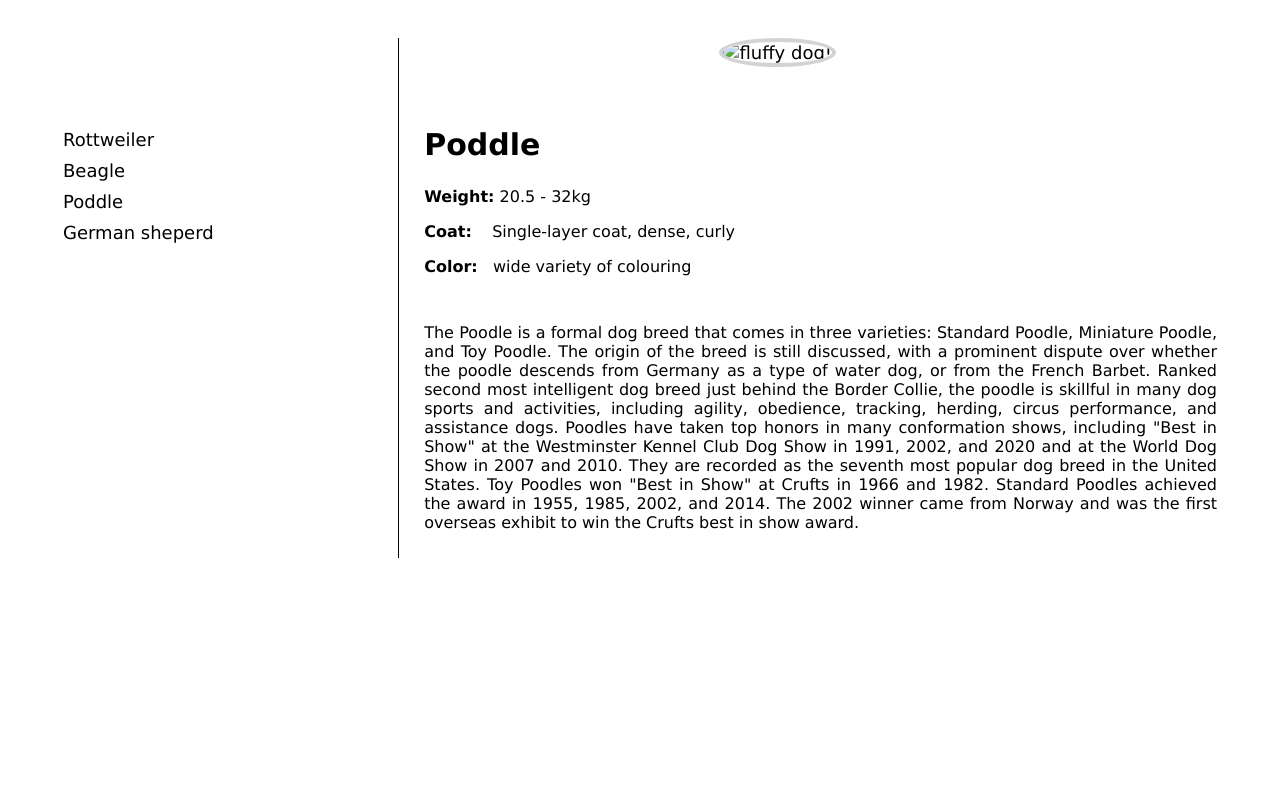
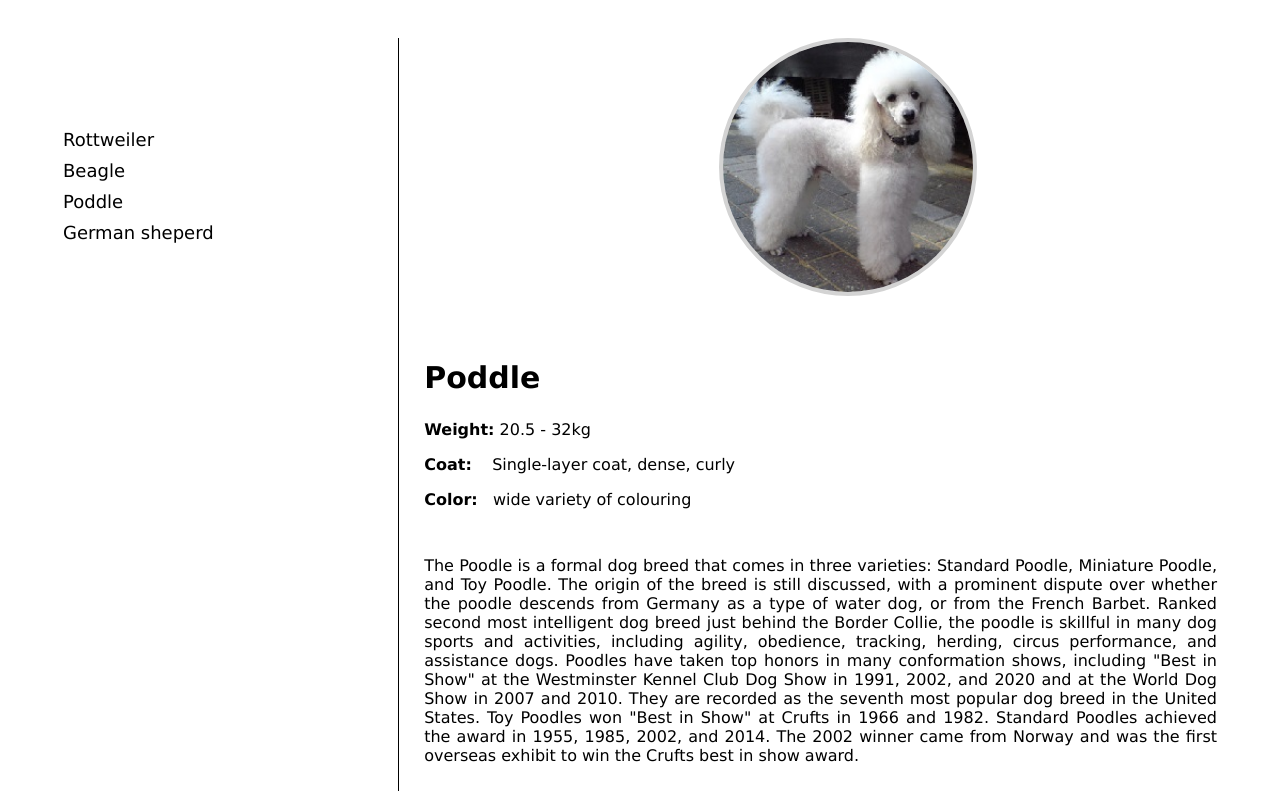
Before and after one commit to bobyspl/html_homework, a plain HTML site: page poddle.html in a window 1280 px wide. Drawn offline with Linux system fonts and the light colour scheme.

Commit message:
Update poddle.html

```diff
--- a/poddle.html
+++ b/poddle.html
@@ -20,7 +20,7 @@
 	<!-- Headin for page! -->
 	<div class="content">
 		<header>
-			<a href="https://en.wikipedia.org/wiki/Poodle" target="_blank"><img src="pic/poodle.jpg" alt="fluffy dog!" title="More details about Poodle!"></a>
+			<a href="https://en.wikipedia.org/wiki/Poodle" target="_blank"><img src="poodle.jpg" alt="fluffy dog!" title="More details about Poodle!"></a>
 		</header>
 
 		<!-- The content of the page! -->
```
